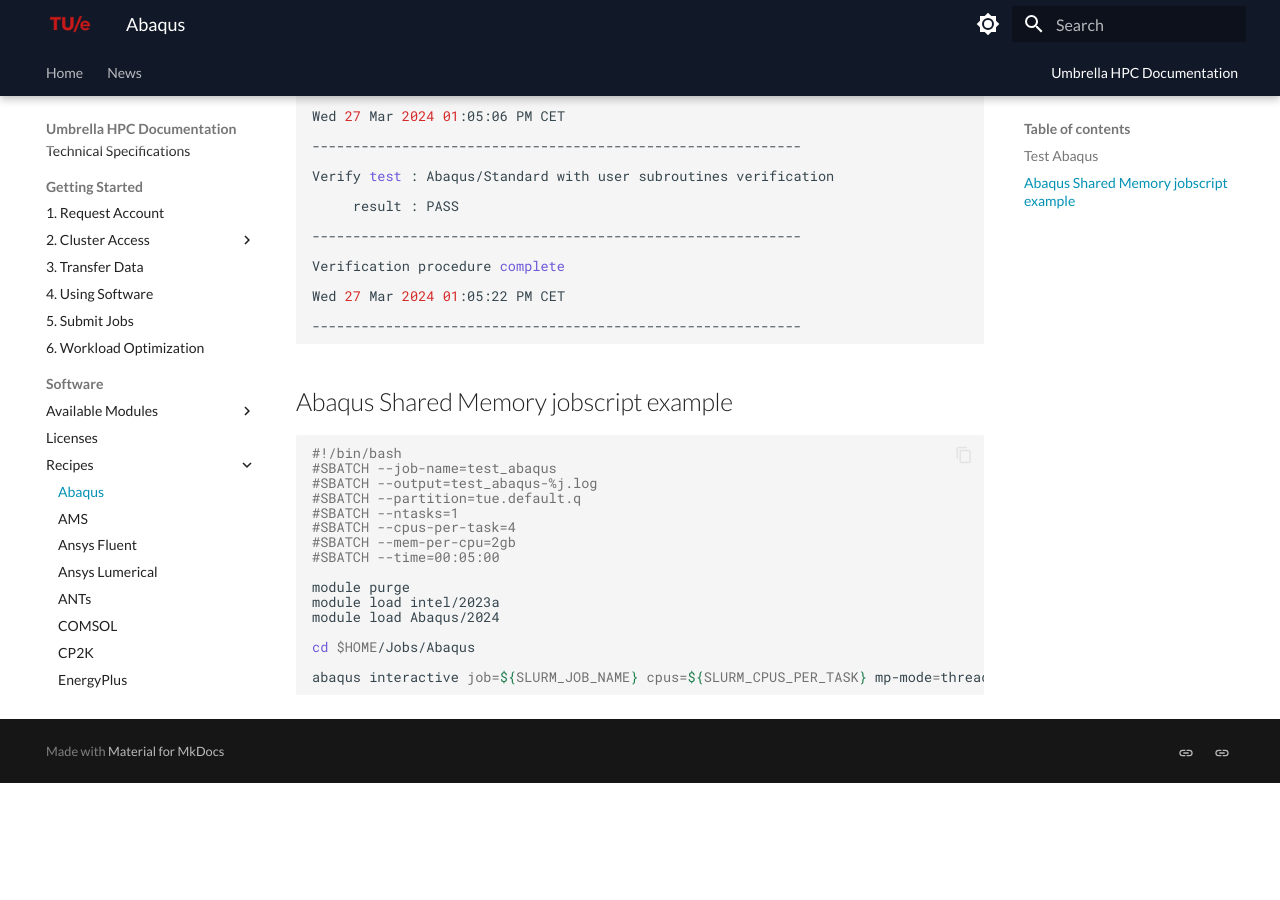
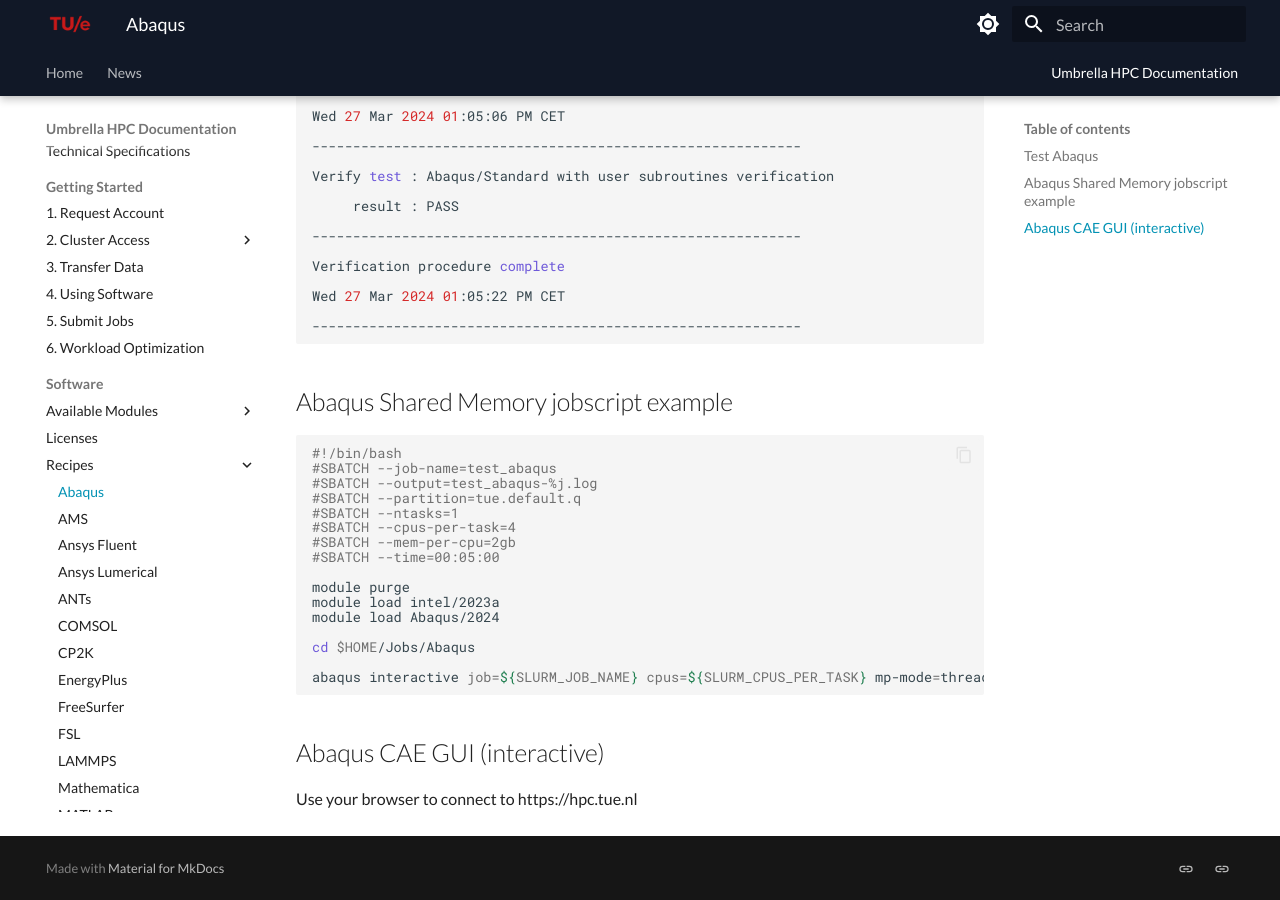
Before and after one commit to gferhpc/supercomputing.tue.nl, an MkDocs documentation site: the page built from pages/documentation/software/recipes/abaqus.md, in a window 1280 px wide and 900 px high, scrolled down 649 px. Built offline with MkDocs 1.6.1 and Material for MkDocs 9.7.7, drawn with Linux system fonts in a browser that asks for light colours; before the commit the page ends 1432 px from its top, so only the background shows below that.

Commit message:
Update abaqus.md

````diff
--- a/pages/documentation/software/recipes/abaqus.md
+++ b/pages/documentation/software/recipes/abaqus.md
@@ -69,3 +69,7 @@
 
 abaqus interactive job=${SLURM_JOB_NAME} cpus=${SLURM_CPUS_PER_TASK} mp-mode=threads input=boltpipeflange_3d_solidgask.inp
 ```
+
+## Abaqus CAE GUI (interactive)
+
+Use your browser to connect to https://hpc.tue.nl
````
